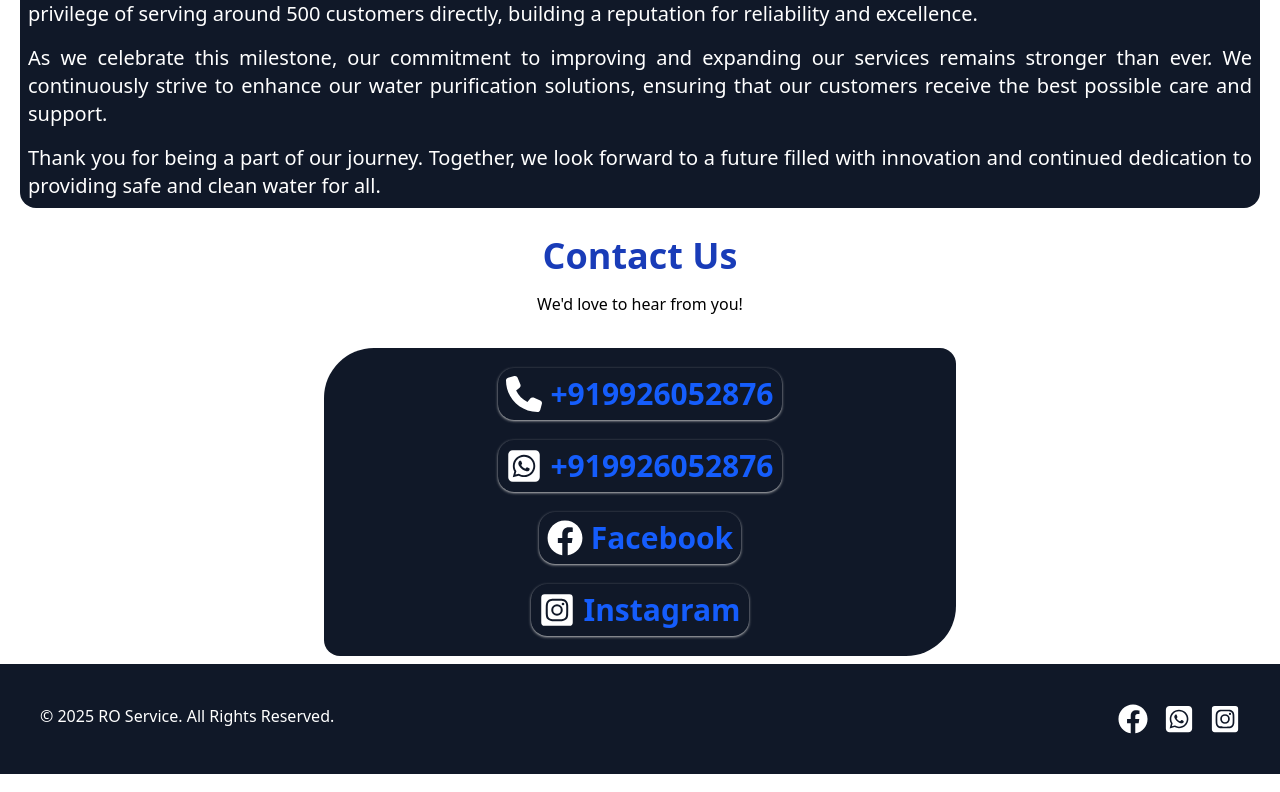
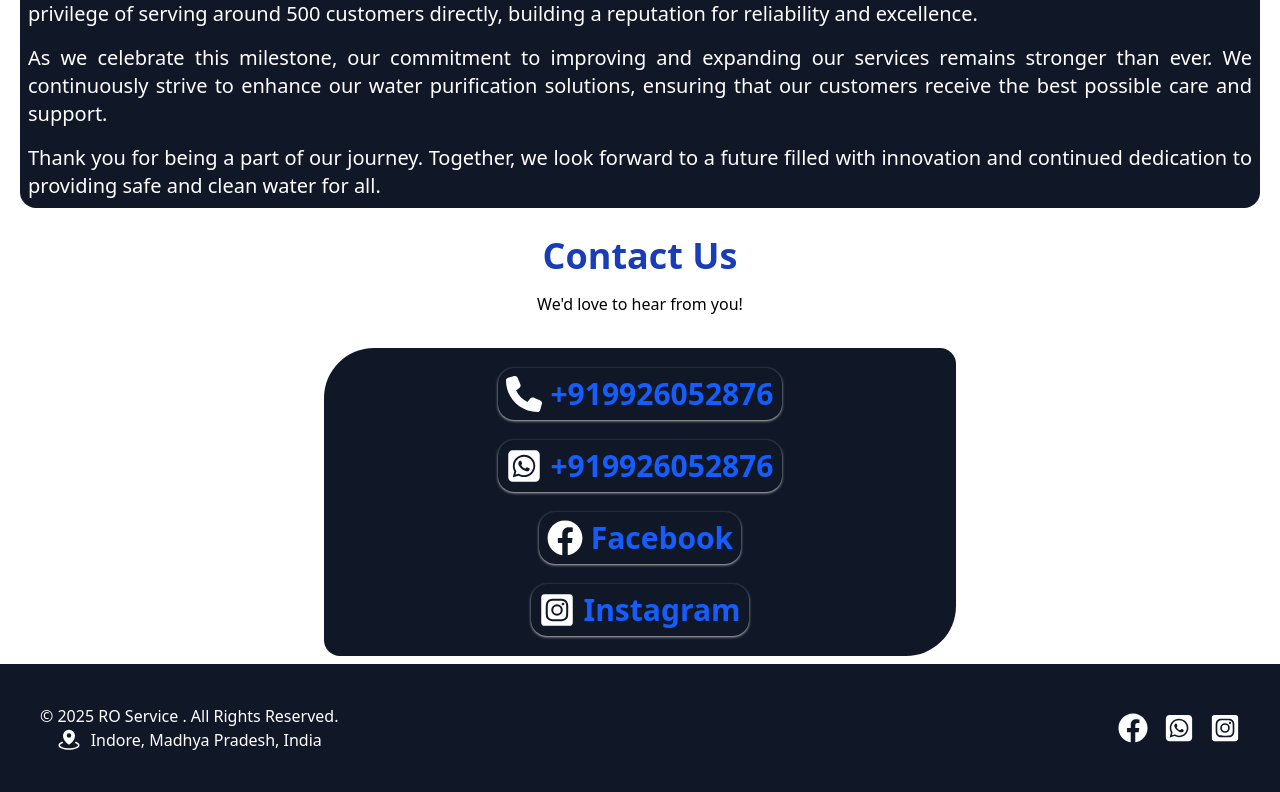
Before and after one commit to Harsh-Dev1602/RO-Helper, a React (Vite) app: page / in a window 1280 px wide. Shown: the part 1584-2376 px from the top of the page. Built offline with nearby package versions, Linux system fonts and the light colour scheme.

Commit message:
Ocean-water-solution-update-1.1.2.1

```diff
--- a/src/Components/Footer.jsx
+++ b/src/Components/Footer.jsx
@@ -2,6 +2,7 @@ import React from 'react';
 import { FaFacebook } from "react-icons/fa";
 import { FaSquareWhatsapp } from "react-icons/fa6";
 import { FaInstagramSquare } from "react-icons/fa";
+import { PiMapPinAreaFill } from "react-icons/pi";
 
 
 function Footer() {
@@ -24,7 +25,8 @@ function Footer() {
   return (
     <footer className="bg-gray-900 gap-6 lg:gap-0 text-white p-10 flex-col lg:flex-row flex justify-between">
       <div className=" order-2 lg:order-1 text-center">
-        <p>&copy; 2025 RO Service. All Rights Reserved.</p>
+        <p>&copy; 2025 RO Service . All Rights Reserved.</p>
+        <p className=' flex justify-center items-center gap-2.5'> <PiMapPinAreaFill className=' text-2xl font-bold'/>Indore, Madhya Pradesh, India</p>
       </div>
       <div className="flex order-1 lg:order-2 gap-4 justify-center items-center">
         {
```
